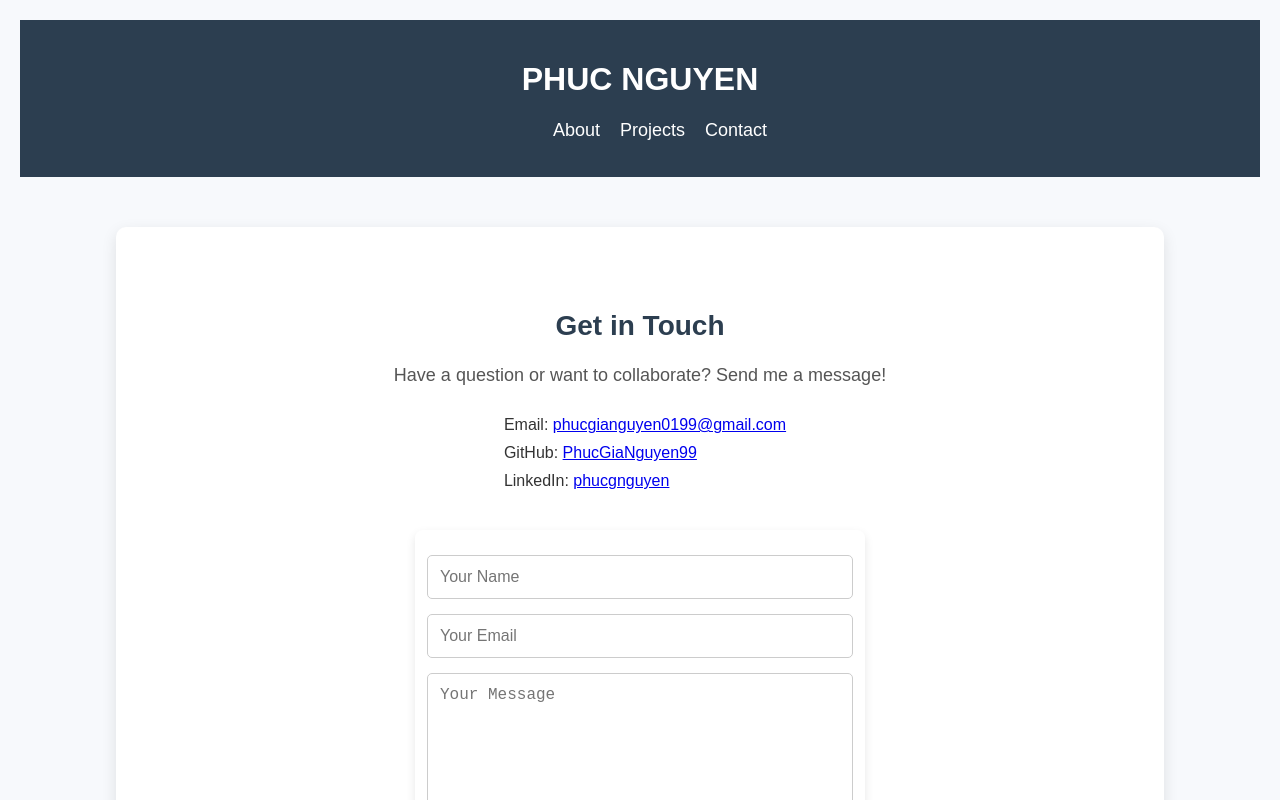
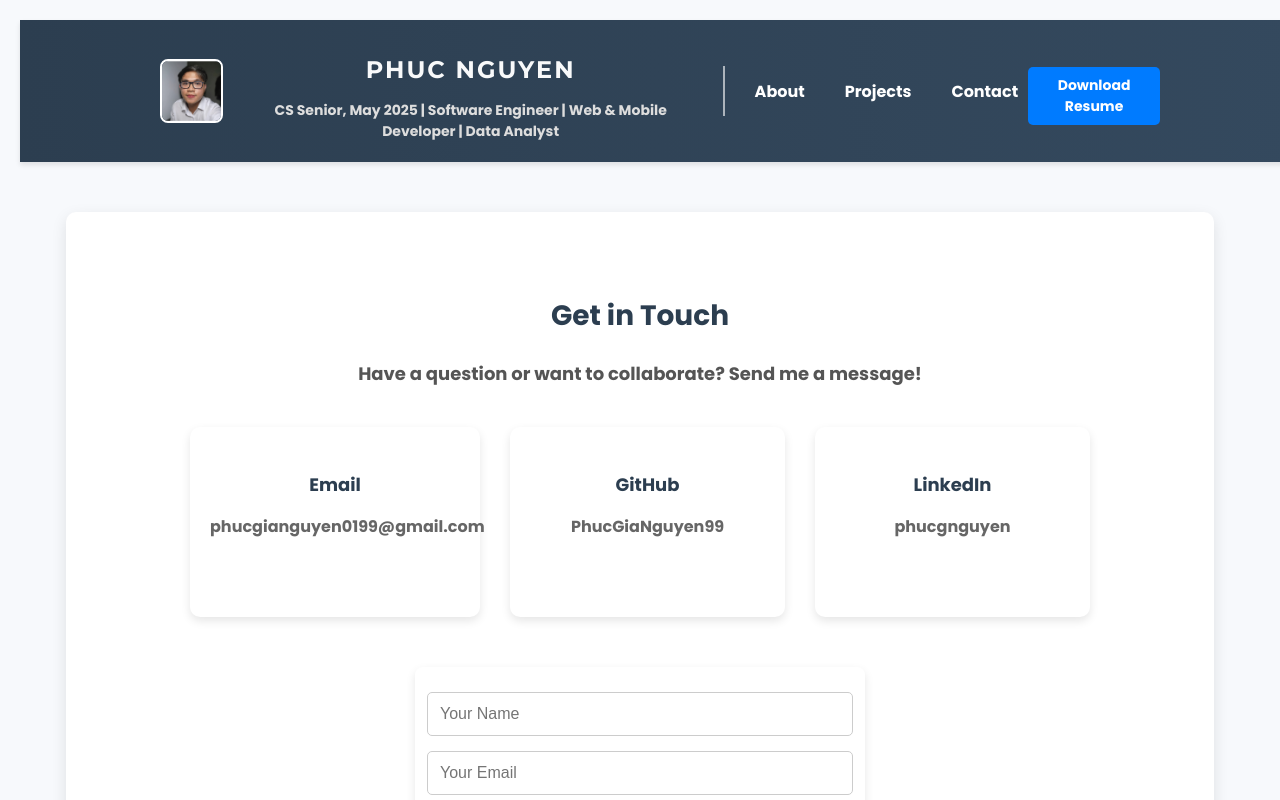
Before and after one commit to PhucGiaNguyen99/Phuc-Nguyen-Latest-Portfolio, a React (Create React App) app: page /contact in a window 1280 px wide. Shown: the top 800 px of the page. Built offline with nearby package versions, Linux system fonts and the light colour scheme.

Commit message:
Improved the designs of the Contact page and Header.

```diff
--- a/src/components/Contact.js
+++ b/src/components/Contact.js
@@ -8,7 +8,6 @@ const Contact = () => {
   const handleChange = (e) => {
     setFormData({ ...formData, [e.target.name]: e.target.value });
 
-    // Reset status when user starts typing
     if (status) setStatus(null);
   };
 
@@ -37,12 +36,29 @@ const Contact = () => {
       <p className="section-description">Have a question or want to collaborate? Send me a message!</p>
 
       <div className="contact-container">
-        <div className="contact-info">
-          <p><i className="fas fa-envelope"></i> Email: <a href="mailto:phucgianguyen0199@gmail.com">phucgianguyen0199@gmail.com</a></p>
-          <p><i className="fab fa-github"></i> GitHub: <a href="https://github.com/PhucGiaNguyen99" target="_blank" rel="noopener noreferrer">PhucGiaNguyen99</a></p>
-          <p><i className="fab fa-linkedin"></i> LinkedIn: <a href="https://www.linkedin.com/in/phucgnguyen/" target="_blank" rel="noopener noreferrer">phucgnguyen</a></p>
+
+      {/* 📌 Contact Info Cards */}
+      <div className="contact-info">
+          <div className="contact-card">
+            <i className="fas fa-envelope contact-icon"></i>
+            <h4>Email</h4>
+            <p><a href="mailto:phucgianguyen0199@gmail.com">phucgianguyen0199@gmail.com</a></p>
+          </div>
+
+          <div className="contact-card">
+            <i className="fab fa-github contact-icon"></i>
+            <h4>GitHub</h4>
+            <p><a href="https://github.com/PhucGiaNguyen99" target="_blank" rel="noopener noreferrer">PhucGiaNguyen99</a></p>
+          </div>
+
+          <div className="contact-card">
+            <i className="fab fa-linkedin contact-icon"></i>
+            <h4>LinkedIn</h4>
+            <p><a href="https://www.linkedin.com/in/phucgnguyen/" target="_blank" rel="noopener noreferrer">phucgnguyen</a></p>
+          </div>
         </div>
 
+        {/* 📌 Contact Form */}
         <form className="contact-form" onSubmit={handleSubmit}>
           <div className="input-group">
             <input type="text" name="name" placeholder="Your Name" required value={formData.name} onChange={handleChange} />
@@ -57,8 +73,8 @@ const Contact = () => {
             {status === "loading" ? "Sending..." : "Send Message"}
           </button>
 
-          {status === "success" && <p className="success-message">Message sent successfully!</p>}
-          {status === "error" && <p className="error-message">Failed to send message. Try again.</p>}
+          {status === "success" && <p className="success-message">✔️ Message sent successfully!</p>}
+          {status === "error" && <p className="error-message">❌ Failed to send message. Try again.</p>}
         </form>
       </div>
     </section>
--- a/src/components/Header.js
+++ b/src/components/Header.js
@@ -5,7 +5,20 @@ import "./styles.css";
 const Header = () => {
   return (
     <header>
-      <h1>PHUC NGUYEN</h1>
+      <div className="header-container">
+        {/* Profile Image + Name & Title in the Same Row by putting them in profile-section. */}
+        <div className="profile-section">
+          <img src="/Official_selfie.jpg" alt="Phuc Nguyen" className="profile-img" />
+          <div className="name-title">
+            <h1>Phuc Nguyen</h1>
+            <p className="subtitle">CS Senior, May 2025 | Software Engineer | Web & Mobile Developer | Data Analyst</p>
+          </div>
+        </div>
+
+        {/* 📌 Divider Line */}
+        <div className="vertical-divider"></div>
+
+        {/* Navigation */}
         <nav>
           <ul>
             <li><Link to="/">About</Link></li>
@@ -13,6 +26,20 @@ const Header = () => {
             <li><Link to="/contact">Contact</Link></li>
           </ul>
         </nav>
+
+        {/* Social Media + Download Resume Button */}
+        <div className="header-cta">
+          <div className="social-icons">
+            <a href="https://github.com/PhucGiaNguyen99" target="_blank" rel="noopener noreferrer">
+              <i className="fab fa-github"></i>
+            </a>
+            <a href="https://www.linkedin.com/in/phucgnguyen/" target="_blank" rel="noopener noreferrer">
+              <i className="fab fa-linkedin"></i>
+            </a>
+          </div>
+          <a href="/Phuc_Nguyen_Resume_ProductionProgrammer_DataLabUSA.docx.pdf" className="btn" download>Download Resume</a>
+        </div>
+      </div>
     </header>
   );
 };
--- a/src/components/styles.css
+++ b/src/components/styles.css
@@ -1,3 +1,6 @@
+/* Import Google Fonts */
+@import url('https://fonts.googleapis.com/css2?family=Montserrat:wght@700&family=Poppins:wght@700&family=Playfair+Display:wght@700&display=swap');
+
 /* General Styles */
 body {
     background-color: #f8f9fa;
@@ -5,24 +8,163 @@ body {
     text-align: center;
   }
 
+/* 📌 Header */
 header {
-    background: #2c3e50;
+    background: linear-gradient(to right, #2c3e50, #34495e);
     color: white;
-    padding: 20px 0;
+    padding: 10px 20px; /* Smaller padding */
+    text-align: center;
+    position: sticky;
+    top: 0;
+    width: 100%;
+    z-index: 1000;
+    box-shadow: 0px 3px 5px rgba(0, 0, 0, 0.1);
 }
 
+/* 📌 Header Container */
+.header-container {
+    display: flex;
+    align-items: center; /* Ensures elements are vertically aligned */
+    justify-content: space-between; /* Keeps items spread across */
+    max-width: 900px;
+    margin: auto;
+    padding: 0 20px;
+}
+
+/* 📌 Profile Section: Image & Name in the Same Row */
+.profile-section {
+    display: flex;
+    align-items: center; /* Aligns the text and image */
+    gap: 10px; /* Adds spacing between image and text */
+}
+
+/* 📌 Profile Image */
+.profile-img {
+    width: 60px;
+    height: 60px;
+    object-fit: cover;
+    border-radius: 8px; /* Keeps it square */
+    border: 2px solid white;
+}
+
+/* 📌 Name & Title */
+.name-title {
+    display: flex;
+    flex-direction: column;
+    justify-content: center; /* Align text vertically */
+}
+
+/* 📌 Name (Phuc Nguyen) Styling */
+h1 {
+    font-family: "Montserrat", sans-serif; /* Change font */
+    font-size: 24px; /* Slightly larger for impact */
+    font-weight: 700; /* Extra bold */
+    letter-spacing: 2px; /* Adds spacing for a premium look */
+    text-transform: uppercase; /* Makes it all caps */
+    color: #f8f9fa; /* Lighter text for contrast */
+    margin: 0;
+    line-height: 60px; /* Matches profile image height */
+    transition: color 0.3s ease-in-out;
+}
+
+/* 📌 Hover Effect */
+h1:hover {
+    color: #1abc9c; /* Changes color on hover */
+}
+
+/* 📌 Subtitle */
+.subtitle {
+    font-size: 14px;
+    color: #ddd;
+    margin: 0;
+}
+
+/* 📌 Navigation */
 nav ul {
     list-style: none;
     display: flex;
-    justify-content: center;
     gap: 20px;
+    padding: 0;
 }
 
 nav ul li a {
     color: white;
+    font-size: 16px;
     text-decoration: none;
-    font-size: 18px;
+    padding: 6px 10px;
+    transition: all 0.3s ease-in-out;
+    border-radius: 3px;
 }
+
+nav ul li a:hover {
+    background: #1abc9c;
+}
+
+/* 📌 Social Media Icons */
+.social-icons {
+    display: flex;
+    gap: 10px;
+}
+
+.social-icons a {
+    color: white;
+    font-size: 20px;
+    transition: 0.3s;
+}
+
+.social-icons a:hover {
+    color: #1abc9c;
+}
+
+/* 📌 Call-to-Action Buttons */
+.header-cta {
+    display: flex;
+    align-items: center;
+    gap: 15px;
+}
+
+.btn {
+    background: #007bff;
+    color: white;
+    padding: 8px 12px;
+    font-size: 14px;
+    border-radius: 5px;
+    text-decoration: none;
+    transition: 0.3s ease-in-out;
+}
+
+.btn:hover {
+    background: #0056b3;
+}
+
+/* 📌 Responsive: Adjust header for smaller screens */
+@media screen and (max-width: 768px) {
+    .header-container {
+        flex-direction: column;
+        align-items: center;
+        text-align: center;
+    }
+
+    .profile-section {
+        flex-direction: column; /* Stack image & text vertically */
+        align-items: center;
+    }
+
+    h1 {
+        line-height: normal;
+    }
+
+    nav ul {
+        flex-direction: column;
+        gap: 5px;
+    }
+
+    .header-cta {
+        flex-direction: column;
+    }
+}
+
+
 
   .content-section {
     padding: 60px 10%;
@@ -87,45 +229,107 @@ body {
     margin-bottom: 20px;
   }
 
-  /* Contact Info */
-  .contact-info {
-    margin-bottom: 30px;
-    text-align: left;
+  .contact-section {
+    background: white;
+    padding: 60px 10%;
+    border-radius: 10px;
+    box-shadow: 0px 5px 15px rgba(0, 0, 0, 0.1);
+    margin: 50px auto;
+    max-width: 900px;
+    text-align: center;
   }
 
-  .contact-info p {
-    font-size: 16px;
-    margin: 10px 0;
+  .contact-info {
+    display: flex;
+    justify-content: center; /* Centering cards */
+    align-items: center;
+    gap: 30px;
+    flex-wrap: nowrap; /* Makes it responsive */
+    margin-bottom: 30px;
+    max-width: 900px; /* Prevents cards from stretching too wide */
+    margin-left: auto;
+    margin-right: auto;
+    padding: 20px 0;
 }
 
-  .contact-info i {
-    color: #007bff;
-    margin-right: 10px;
+/* 📌 Individual Contact Cards */
+.contact-card {
+    background: white;
+    padding: 20px;
+    width: 250px; /* Fixed width for consistency */
+    min-height: 150px; /* Ensures cards are uniform */
+    border-radius: 10px;
+    box-shadow: 0px 4px 10px rgba(0, 0, 0, 0.1);
+    text-align: center;
+    transition: transform 0.3s ease-in-out, box-shadow 0.3s ease-in-out;
 }
 
-  /* Contact Form */
+.contact-card:hover {
+    transform: translateY(-5px);
+    box-shadow: 0px 6px 15px rgba(0, 0, 0, 0.2);
+}
+
+/* 📌 Contact Icons */
+.contact-icon {
+    font-size: 30px;
+    color: #007bff;
+    margin-bottom: 10px;
+}
+
+/* 📌 Contact Titles */
+.contact-card h4 {
+    font-size: 18px;
+    font-weight: bold;
+    color: #2c3e50;
+    margin-bottom: 5px;
+}
+
+/* 📌 Contact Links & Content */
+.contact-card p,
+.contact-card a {
+    color: #666;
+    font-size: 16px;
+    font-weight: normal;
+    text-decoration: none;
+    transition: color 0.3s ease;
+}
+
+.contact-card a:hover {
+    color: #007bff;
+}
+
+/* 📌 Responsive: Stack Cards on Smaller Screens */
+@media screen and (max-width: 768px) {
+    .contact-info {
+        flex-direction: column; /* Stacks cards on small screens */
+        align-items: center;
+    }
+}
+
+/* 📌 Contact Form */
 .contact-container {
     display: flex;
     flex-direction: column;
     align-items: center;
-    justify-content: center;
 }
 
+/* 📌 Form Styling */
 .contact-form {
     width: 100%;
+    max-width: 400px;
     background: white;
     padding: 25px;
     border-radius: 8px;
     box-shadow: 0px 4px 10px rgba(0, 0, 0, 0.1);
-    max-width: 400px;
-    width: 100%;
+    display: flex;
     flex-direction: column;
     align-items: center;
 }
 
+/* 📌 Input Fields */
 .input-group {
+    width: 100%;
     margin-bottom: 15px;
-    width: 100%;
     display: flex;
     flex-direction: column;
     align-items: center;
@@ -148,11 +352,7 @@ body {
     box-shadow: 0 0 5px rgba(0, 123, 255, 0.2);
 }
 
-  .contact-form textarea {
-    height: 120px;
-    resize: none;
-  }
-
+/* 📌 Button */
 .contact-btn {
     width: 100%;
     background: #007bff;
@@ -169,7 +369,7 @@ body {
     background: #0056b3;
 }
 
-  /* Success & Error Messages */
+/* 📌 Success & Error Messages */
 .success-message,
 .error-message {
     margin-top: 15px;
@@ -184,3 +384,37 @@ body {
 .error-message {
     color: #dc3545;
 }
+
+/* 📌 Vertical Divider */
+.vertical-divider {
+    width: 2px;
+    height: 50px; /* Adjust height as needed */
+    background: rgba(255, 255, 255, 0.6);
+    margin: 0 20px; /* Add spacing between sections */
+}
+
+/* 📌 Ensure the header sections align properly */
+.header-container {
+    display: flex;
+    align-items: center;
+    justify-content: space-between;
+    max-width: 1000px;
+    margin: auto;
+    padding: 10px 20px;
+}
+
+/* 📌 Ensures both sections align properly */
+.profile-section,
+.header-cta {
+    display: flex;
+    align-items: center;
+    gap: 15px;
+}
+
+/* 📌 Adjust button container */
+.header-cta {
+    display: flex;
+    flex-direction: column;
+    align-items: center;
+    gap: 10px;
+}
```
Also changed, not shown: public/Official_selfie.jpg (renamed from src/components/Official_selfie.jpg), 1 other file (tests, documents, lock files or other folders). Lines whose indentation alone changed are shown as unchanged.
